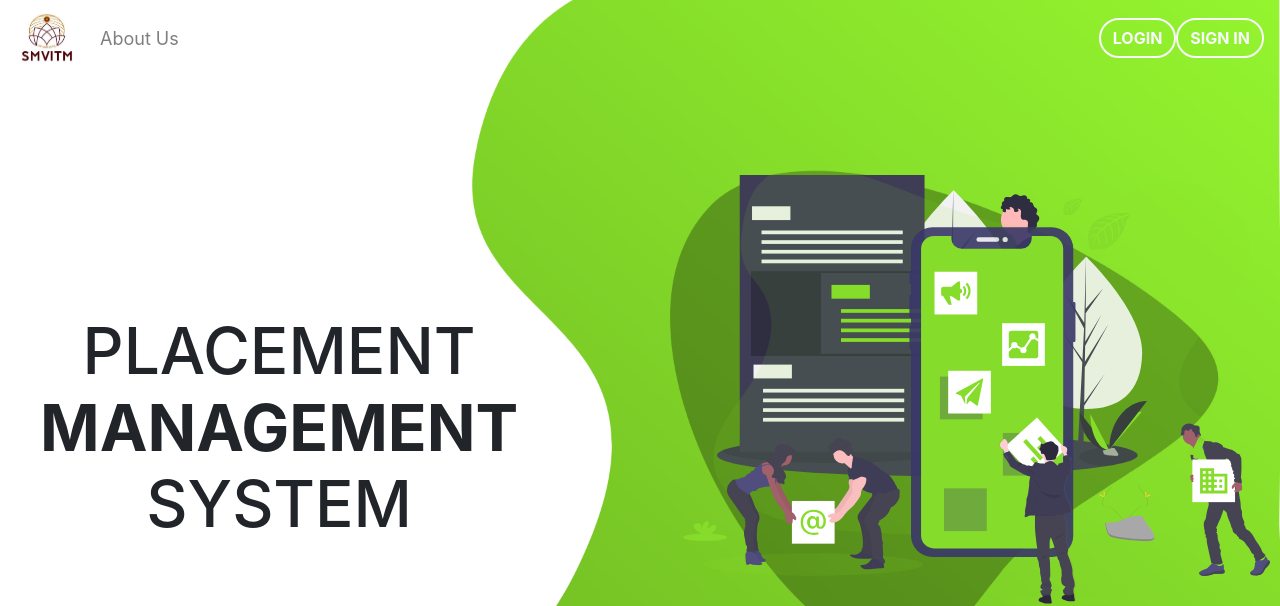
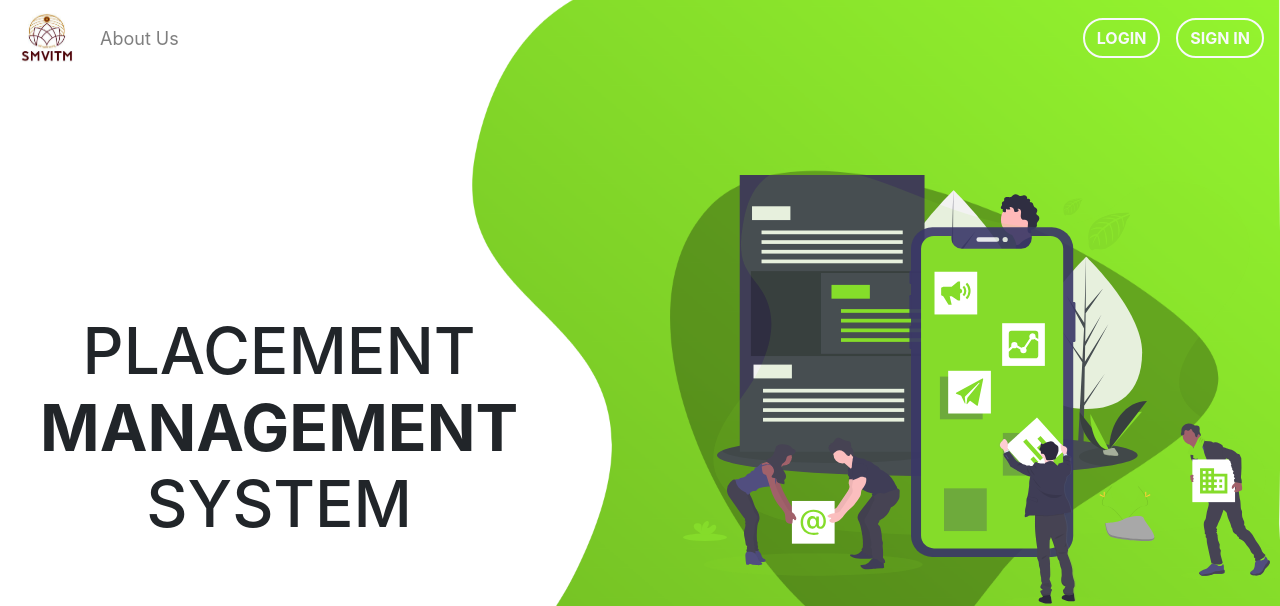
Before and after one commit to VaishnaviRaoB/PMS-master, a PHP site: page /index.php in a window 1280 px wide. Shown: the top 606 px of the page. Run offline with PHP 8.4, Linux system fonts and the light colour scheme; some libraries are stand-ins or nearby versions.

Commit message:
nav updated

```diff
--- a/includes/nav.php
+++ b/includes/nav.php
@@ -18,7 +18,7 @@
 
     </ul>
     <form class="form-inline my-2 my-lg-0">
-      <a href="login.php" class="btn btn-outline-light my-2 my-sm-0" style="border-radius: 50px; border-width: 2px; font-weight: bold;" id="loginnav">LOGIN</a>
+      <a href="login.php" class="btn btn-outline-light  mx-3 my-2 my-sm-0" style="border-radius: 50px; border-width: 2px; font-weight: bold;" id="loginnav">LOGIN</a>
       <a href="register.php" class="btn btn-outline-light my-2 my-sm-0" style="border-radius: 50px; border-width: 2px; font-weight: bold;" id="registernav">SIGN IN</a>
     </form>
 
```
